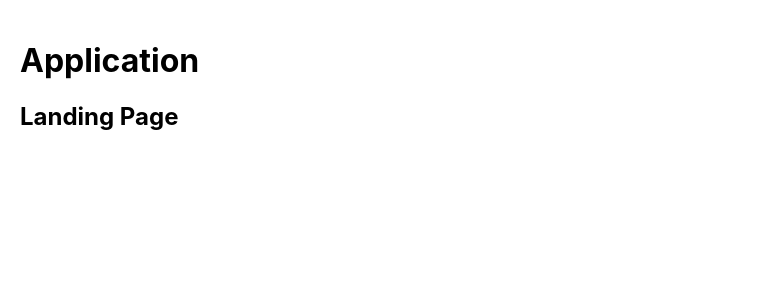
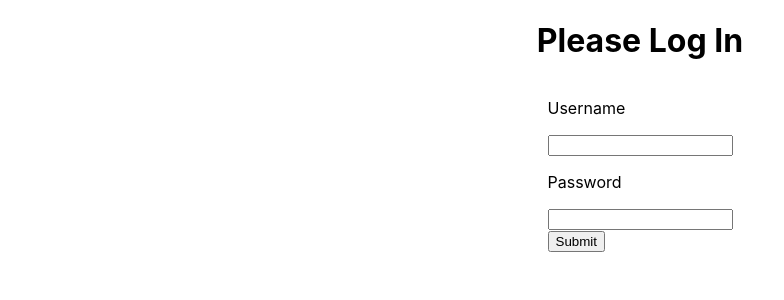
Before and after one commit to alexGrandolph/authentication-practice, a React (Create React App) app: page / in a window 1280 px wide. Shown: the top 300 px of the page, without its empty margins (0-784 px from the left). Built offline with nearby package versions, Linux system fonts and the light colour scheme.

Commit message:
docs: install express cors

```diff
--- a/package.json
+++ b/package.json
@@ -35,5 +35,9 @@
       "last 1 firefox version",
       "last 1 safari version"
     ]
+  },
+  "devDependencies": {
+    "cors": "^2.8.5",
+    "express": "^4.18.1"
   }
 }
--- a/src/App.js
+++ b/src/App.js
@@ -5,8 +5,16 @@ import { BrowserRouter as Router, Routes, Route } from 'react-router-dom';
 import Dashboard from './components/Dashboard/Dashboard';
 import Preferences from './components/Preferences/Preferences';
 import LandingPage from './components/LandingPage/LandingPage';
+import Login from './components/Login/Login';
 
 function App() {
+  const [token, setToken] = useState()
+
+  if (!token) {
+    return <Login setToken={setToken} />;
+  }
+
+
   return (
     <div className="wrapper">
       <h1>Application</h1>
```
Also changed, not shown: 1 other file (tests, documents, lock files or other folders).
